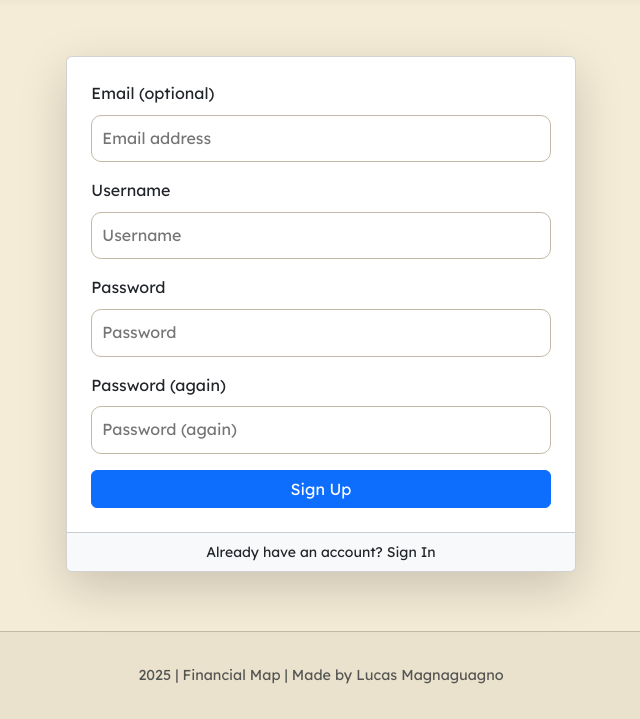
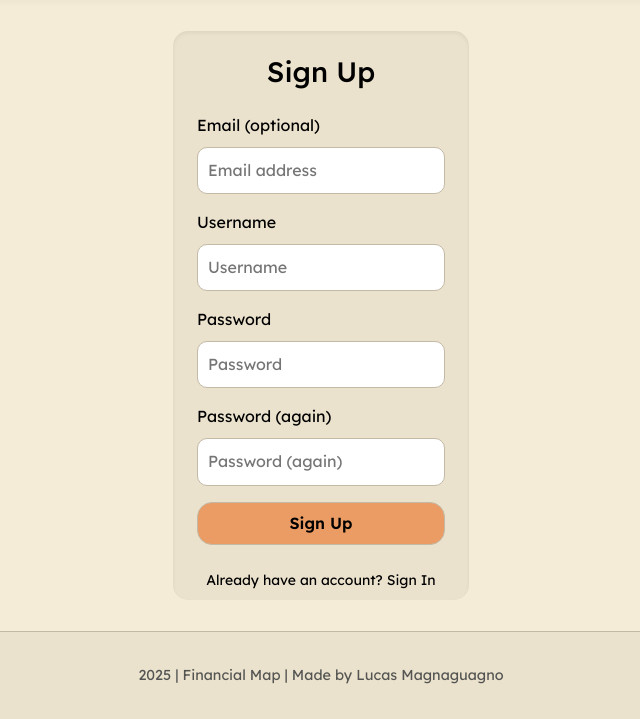
Before and after one commit to mlucasmichel/finantial-map-app, a Django app: page /accounts/signup/ in a window 1280 px wide. Shown: the part 81-800 px from the top of the page, without its empty margins (319-959 px from the left). Run offline with Django 4.2, Linux system fonts and the light colour scheme; some libraries are stand-ins or nearby versions.

Commit message:
Refactor signup page

```diff
--- a/templates/account/signup.html
+++ b/templates/account/signup.html
@@ -1,17 +1,20 @@
 {% extends "base.html" %}
+{% load static %}
 {% load i18n %}
 
 {% block title %}{% trans "Sign Up" %}{% endblock %}
 
 {% block content %}
-<div class="row justify-content-center mt-5">
-    <div class="col-md-6 col-lg-5">
-        <div class="card shadow-lg">
+<section id="signup-section" class="h-100 d-flex flex-column">
+    <div class="row my-auto justify-content-center">
+        <div class="col-sm-6 col-md-6 col-lg-4 col-xl-3 col-xxl-3">
+            <div class="main-card">
                 <div class="card-body p-4">
-
+                    <div class="text-center mb-4">
+                        <h1 class="h3">Sign Up</h1>
+                    </div>
                     <form class="signup" id="signup_form" method="post" action="{% url 'account_signup' %}">
                         {% csrf_token %}
-
                         {% for field in form %}
                             <div class="mb-3">
                                 <label for="{{ field.id_for_label }}" class="form-label">{{ field.label }}</label>
@@ -21,15 +24,13 @@
                                 {% endfor %}
                             </div>
                         {% endfor %}
-
                         {% if redirect_field_value %}
                         <input type="hidden" name="{{ redirect_field_name }}" value="{{ redirect_field_value }}" />
                         {% endif %}
-                    <button class="btn btn-primary w-100" type="submit">{% trans "Sign Up" %}</button>
+                        <button class="button main-btn w-100" type="submit">{% trans "Sign Up" %}</button>
                     </form>
-
                 </div>
-            <div class="card-footer text-center bg-light">
+                <div class="card-footer text-center pb-2">
                      <p class="mb-0 small">
                         {% trans "Already have an account?" %} <a href="{% url 'account_login' %}">{% trans "Sign In" %}</a>
                     </p>
@@ -37,4 +38,5 @@
             </div>
         </div>
     </div>
+</section>
 {% endblock %}
```
Lines whose indentation alone changed are shown as unchanged.
